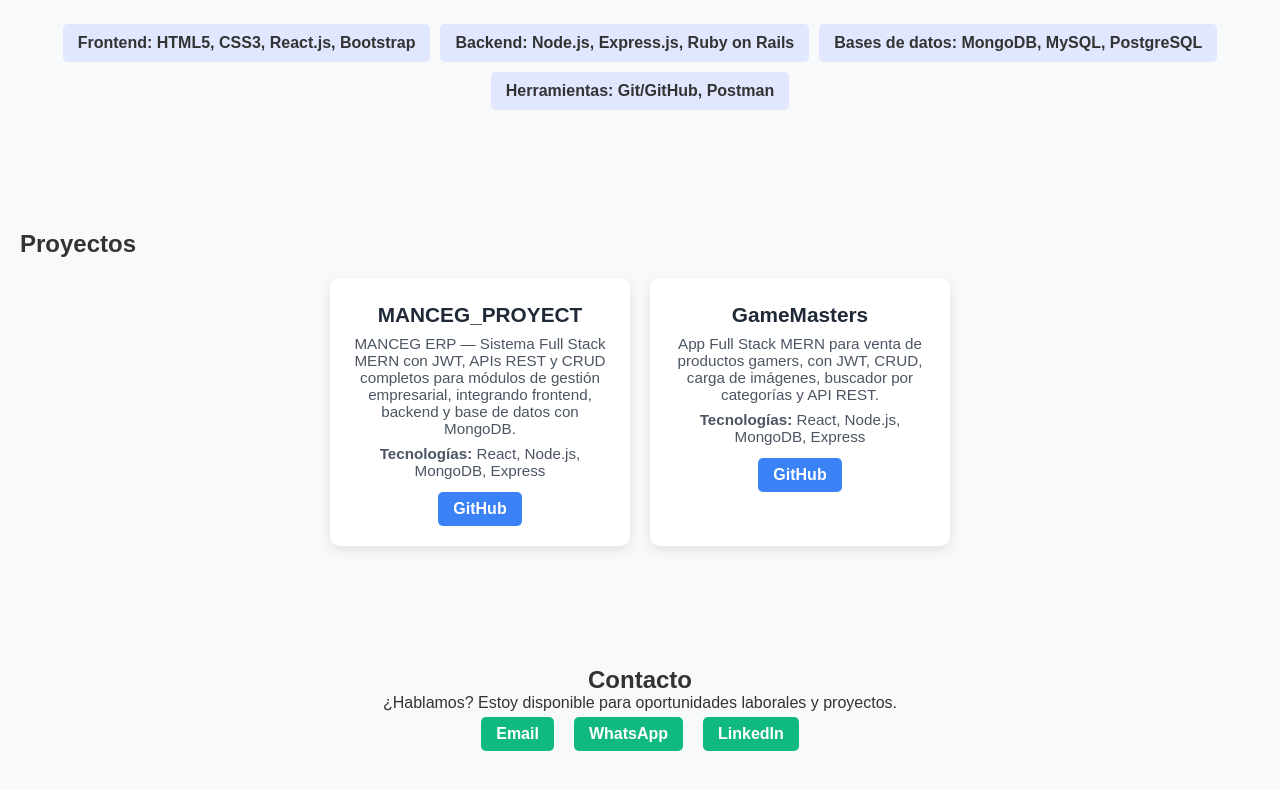
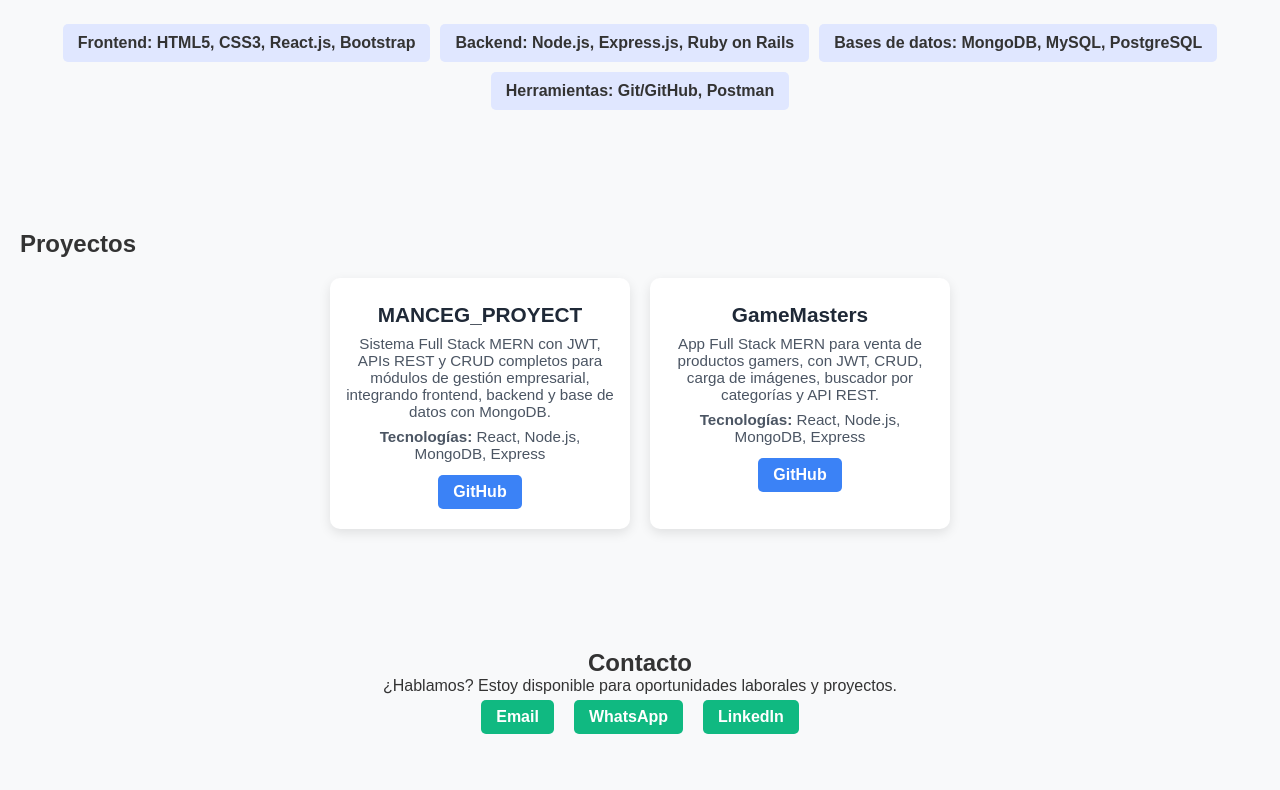
Before and after one commit to Nelson-Sosa/portfolio, a React (Vite) app in the folder portfolio/: page / in a window 1280 px wide. Shown: the part 795-1585 px from the top of the page. Built offline with nearby package versions, Linux system fonts and the light colour scheme.

Commit message:
"update proyects"

```diff
--- a/portfolio/src/components/Projects.jsx
+++ b/portfolio/src/components/Projects.jsx
@@ -3,7 +3,7 @@ import React from "react";
 const projects = [
     {
     name: "MANCEG_PROYECT",
-    description: "MANCEG ERP — Sistema Full Stack MERN con JWT, APIs REST y CRUD completos para módulos de gestión empresarial, integrando frontend, backend y base de datos con MongoDB.",
+    description: "Sistema Full Stack MERN con JWT, APIs REST y CRUD completos para módulos de gestión empresarial, integrando frontend, backend y base de datos con MongoDB.",
     tech: "React, Node.js, MongoDB, Express",
     github: "https://github.com/Nelson-Sosa/MANCEG_PROYECT",
     //demo: "#"
```
